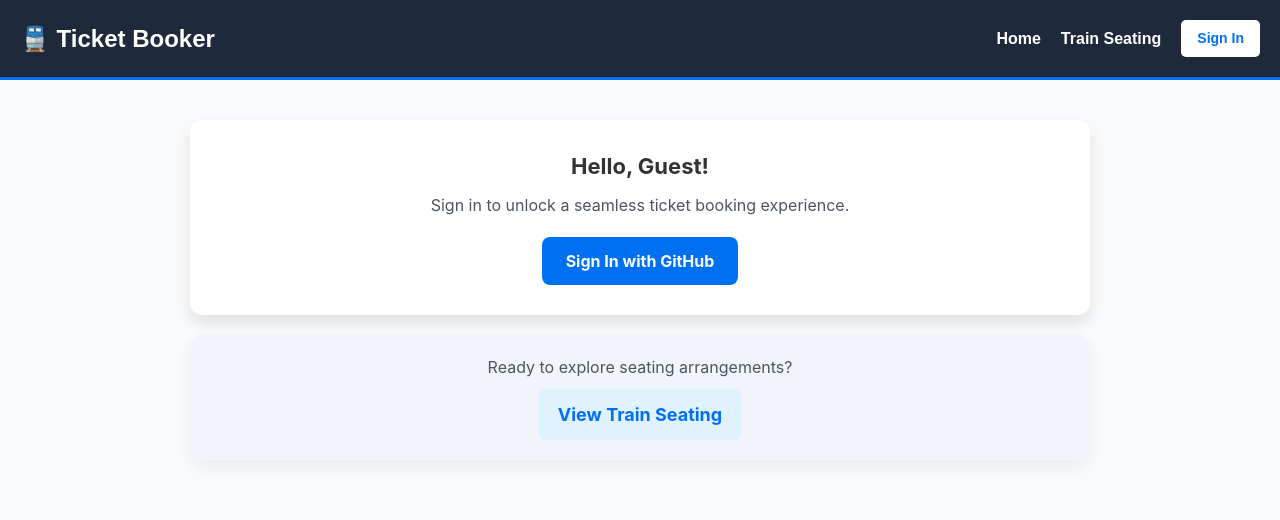
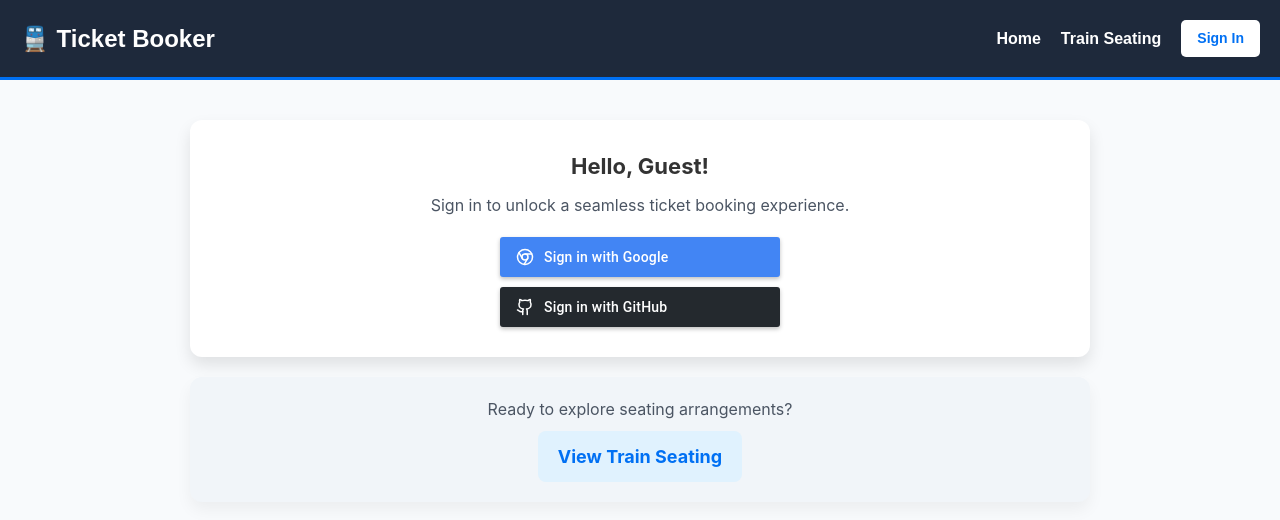
Before and after one commit to its-samarth/workwise, a Next.js app: page / in a window 1280 px wide. Shown: the top 520 px of the page. Built offline with nearby package versions, Linux system fonts and the light colour scheme; no server answers.

Commit message:
added google login and improve styling of login

```diff
--- a/app/api/auth/[...nextauth]/authOptions.ts
+++ b/app/api/auth/[...nextauth]/authOptions.ts
@@ -1,4 +1,5 @@
 import GithubProvider from "next-auth/providers/github";
+import GoogleProvider from "next-auth/providers/google";
 import prisma from "../../../lib/prisma"; // import your Prisma client
 import { User as NextAuthUser, Account, Profile, Session as NextAuthSession } from "next-auth";
 
@@ -23,6 +24,10 @@ export const authOptions = {
       clientId: process.env.GITHUB_ID as string,
       clientSecret: process.env.GITHUB_SECRET as string,
     }),
+    GoogleProvider({
+      clientId: process.env.GOOGLE_CLIENT_ID as string,
+      clientSecret: process.env.GOOGLE_CLIENT_SECRET as string
+    })
 
   ],
   callbacks: {
--- a/app/page.tsx
+++ b/app/page.tsx
@@ -1,6 +1,7 @@
 "use client";
 import { useSession, signIn } from "next-auth/react";
 import Link from "next/link";
+import { Github, Chrome } from "lucide-react";
 import { CSSProperties } from "react";
 
 export default function Home() {
@@ -8,8 +9,6 @@ export default function Home() {
 
   return (
     <div style={styles.container}>
-
-
       <main style={styles.main}>
         <section style={styles.card}>
           <h2 style={styles.greeting}>
@@ -23,9 +22,30 @@ export default function Home() {
               : "Sign in to unlock a seamless ticket booking experience."}
           </p>
           {session ? null : (
-            <button onClick={() => signIn("github")} style={styles.signInButton}>
-              Sign In with GitHub
-            </button>
+            <div style={styles.buttonContainer}>
+              <button
+                onClick={() => {
+                  console.log("Google sign-in attempt...");
+                  signIn("google").catch((error) => {
+                    console.error("Error during Google sign-in:", error);
+                  });
+                }}
+                style={styles.googleButton}
+                className="google-btn"
+              >
+                <Chrome size={18} style={styles.buttonIcon} />
+                <span style={styles.buttonText}>Sign in with Google</span>
+              </button>
+
+              <button
+                onClick={() => signIn("github")}
+                style={styles.githubButton}
+                className="github-btn"
+              >
+                <Github size={18} style={styles.buttonIcon} />
+                <span style={styles.buttonText}>Sign in with GitHub</span>
+              </button>
+            </div>
           )}
         </section>
 
@@ -36,9 +56,19 @@ export default function Home() {
           </Link>
         </section>
       </main>
+
+      <style jsx global>{`
+        .google-btn:hover {
+          background-color: #357ae8 !important;
+        }
+        .github-btn:hover {
+          background-color: #2c2c2c !important;
+        }
+      `}</style>
     </div>
   );
 }
+
 
 const styles: { [key: string]: CSSProperties } = {
   container: {
@@ -150,4 +180,49 @@ const styles: { [key: string]: CSSProperties } = {
     transition: "background-color 0.3s ease, color 0.3s ease",
     display: "inline-block",
   },
+  buttonContainer: {
+    display: 'flex',
+    flexDirection: 'column',
+    gap: '10px',
+    width: '100%',
+    maxWidth: '280px',
+    margin: '0 auto',
+  },
+  googleButton: {
+    display: 'flex',
+    alignItems: 'center',
+    padding: '0 16px',
+    height: '40px',
+    backgroundColor: '#4285f4',
+    border: 'none',
+    borderRadius: '3px',
+    boxShadow: '0 2px 4px 0 rgba(0,0,0,.25)',
+    cursor: 'pointer',
+    transition: 'background-color 0.218s, border-color 0.218s, box-shadow 0.218s',
+  },
+  githubButton: {
+    display: 'flex',
+    alignItems: 'center',
+    padding: '0 16px',
+    height: '40px',
+    backgroundColor: '#24292e',
+    border: 'none',
+    borderRadius: '3px',
+    boxShadow: '0 2px 4px 0 rgba(0,0,0,.25)',
+    cursor: 'pointer',
+    transition: 'background-color 0.218s',
+  },
+  buttonIcon: {
+    width: '18px',
+    height: '18px',
+    color: '#ffffff',
+  },
+  buttonText: {
+    margin: '0 0 0 10px',
+    color: '#ffffff',
+    fontSize: '14px',
+    fontWeight: '500',
+    fontFamily: 'Roboto, arial, sans-serif',
+    letterSpacing: '0.21px',
+  },
 };
--- a/package.json
+++ b/package.json
@@ -3,7 +3,7 @@
   "version": "0.1.0",
   "private": true,
   "scripts": {
-    "dev": "next dev --turbopack",
+    "dev": "next dev --turbopack ",
     "build": "next build",
     "start": "next start",
     "lint": "next lint",
```
Also changed, not shown: 1 other file (tests, documents, lock files or other folders).
